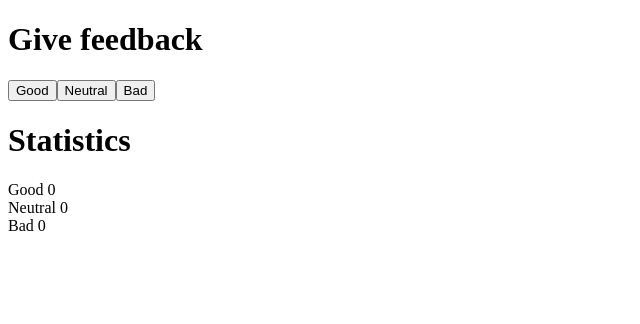
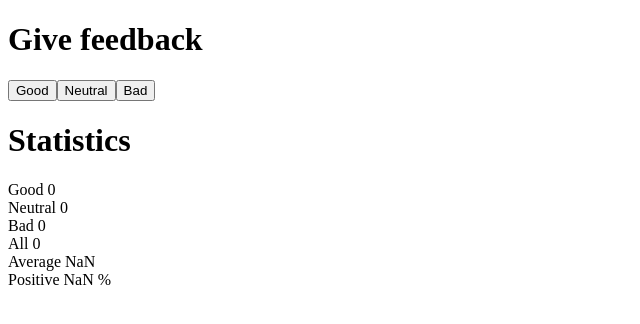
Before and after one commit to Jondeboy/FullstackOpen, a React (Vite) app in the folder Osa_1/task1/: page / in a window 1280 px wide. Shown: the top 324 px of the page, without its empty margins (0-640 px from the left). Built offline with nearby package versions, Linux system fonts and the light colour scheme.

Commit message:
- Task 1.7 done

```diff
--- a/Osa_1/task1/src/App.jsx
+++ b/Osa_1/task1/src/App.jsx
@@ -15,6 +15,10 @@ const App = () => {
     const [good, setGood] = useState(0)
     const [neutral, setNeutral] = useState(0)
     const [bad, setBad] = useState(0)
+
+    const all = good + neutral + bad
+    const average = (good * 1 + neutral * 0 + bad * -1) / all
+    const positive = (good / all) * 100 + " %"
 
     const feedbackHeader = "Give feedback"
     const statisticsHeader = "Statistics"
@@ -34,6 +38,10 @@ const App = () => {
             <div>Good {good}</div>
             <div>Neutral {neutral}</div>
             <div>Bad {bad}</div>
+
+            <div>All {all}</div>
+            <div>Average {average}</div>
+            <div>Positive {positive}</div>
         </div>
     )
 }
```
